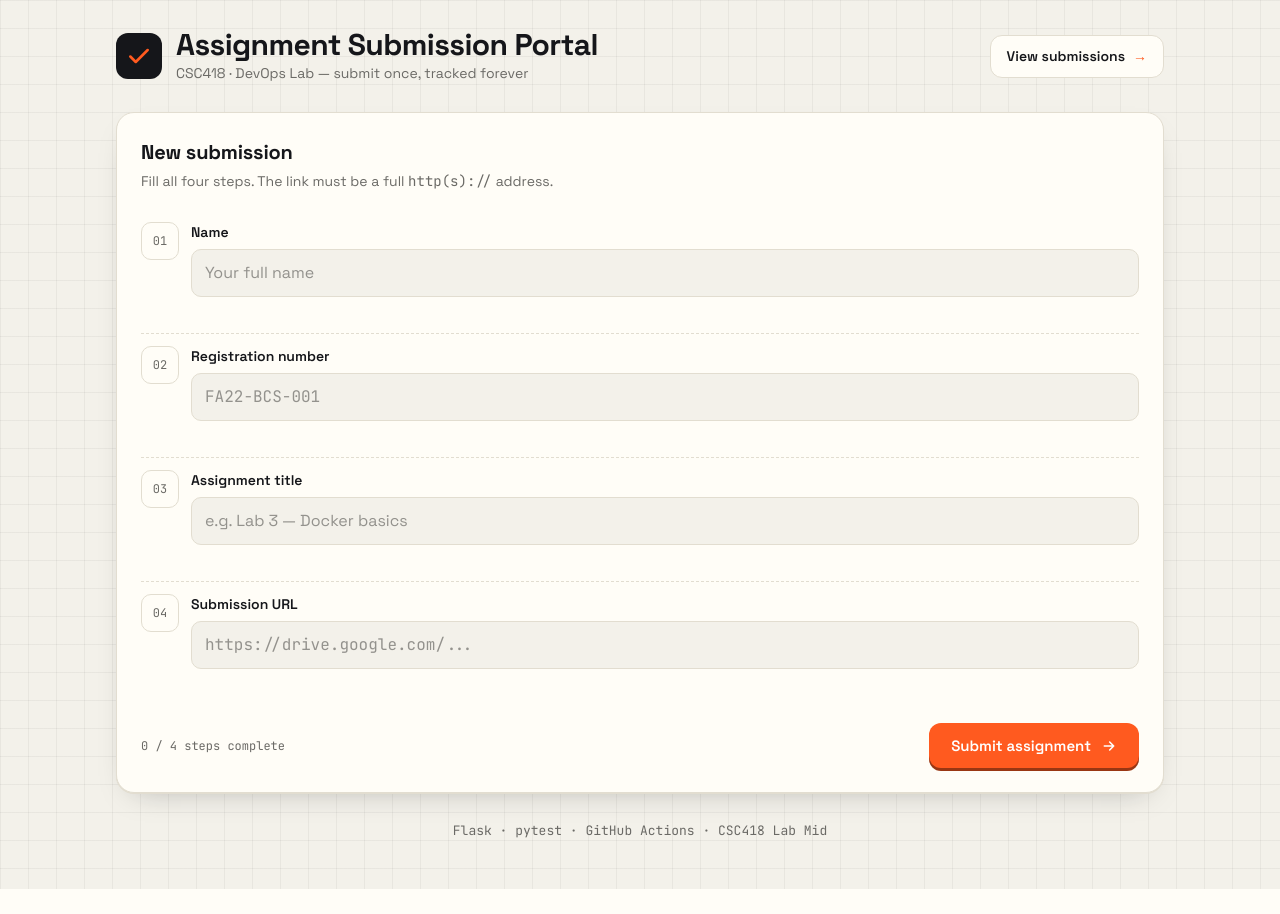
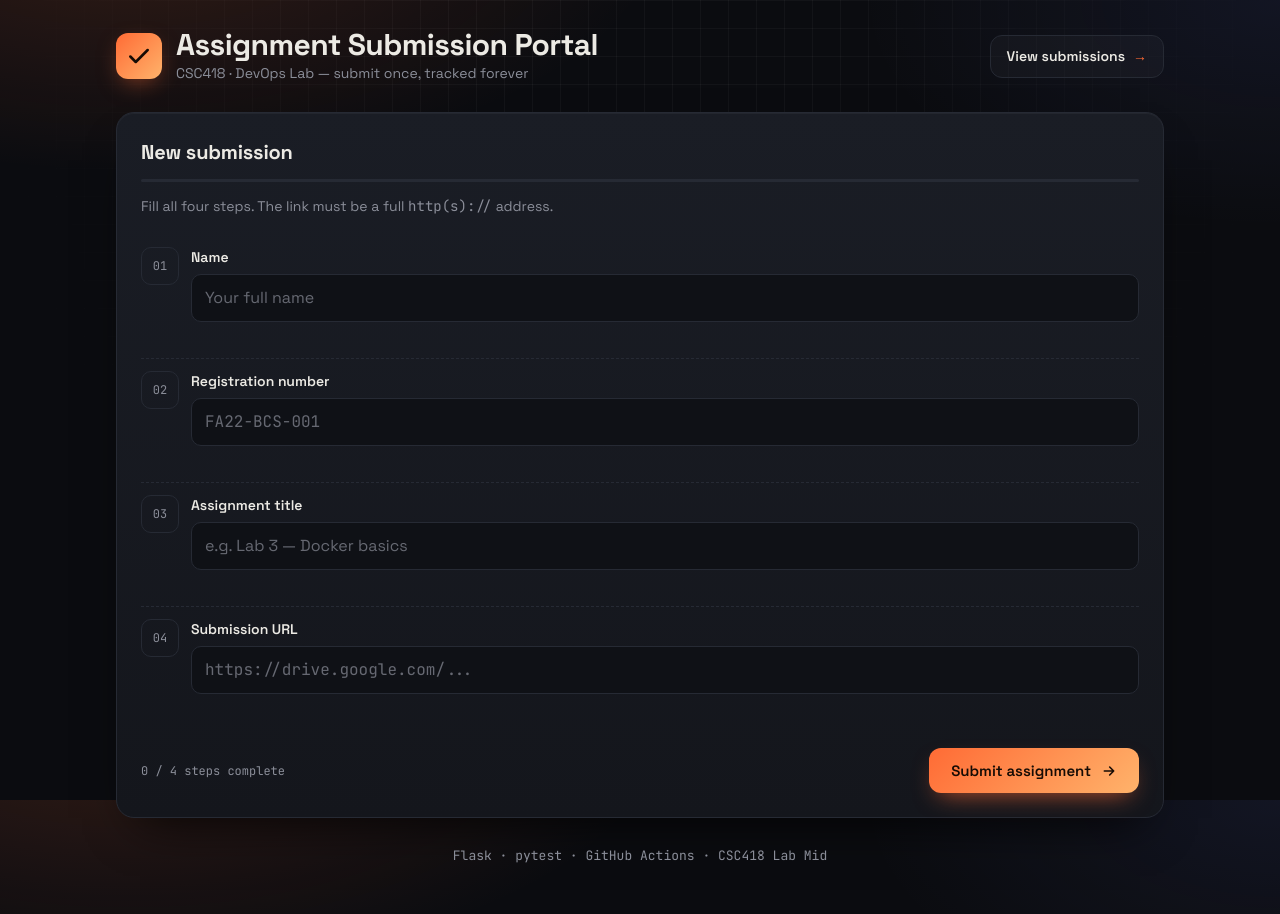
Before and after one commit to sp23-bcs-009-ops/assignment-portal, a Flask app: page / in a window 1280 px wide. Before the commit the page ends 889 px from the top, so only its background shows below. Run offline with Flask 3, Linux system fonts and the light colour scheme.

Commit message:
Switch the portal to a dark theme
Always-dark palette with an orange glow, gradient button and logo,
a progress line that fills as fields are completed, and glowing
step numbers. Validation, routes and tests are unchanged.

Co-Authored-By: Claude Opus 5.5 <noreply@anthropic.com>

```diff
--- a/templates/index.html
+++ b/templates/index.html
@@ -2,6 +2,7 @@
 <html lang="en">
 <head>
   <meta charset="utf-8">
+  <meta name="color-scheme" content="dark">
   <meta name="viewport" content="width=device-width, initial-scale=1">
   <title>Assignment Submission Portal</title>
   <link rel="preconnect" href="https://fonts.googleapis.com">
@@ -9,23 +10,28 @@
   <link href="https://fonts.googleapis.com/css2?family=Space+Grotesk:wght@400;500;600;700&family=JetBrains+Mono:wght@400;600&display=swap" rel="stylesheet">
   <style>
     :root {
-      --bg: #f3f1ea; --panel: #fffdf7; --ink: #15161a; --muted: #6b6a66; --line: #e2ddd0;
-      --accent: #ff5a1f; --accent-ink: #fff; --ok: #0f8a5f; --ok-bg: #e3f5ec; --bad: #c42b1c; --bad-bg: #fde9e6;
-      --grid: rgba(21,22,26,.05); --shadow: 0 1px 0 var(--line), 0 12px 30px -18px rgba(21,22,26,.35);
-    }
-    @media (prefers-color-scheme: dark) {
-      :root {
-        --bg: #0f1013; --panel: #17181d; --ink: #f1efe8; --muted: #9a9890; --line: #2a2b31;
-        --accent: #ff7a45; --accent-ink: #15161a; --ok: #3ccf91; --ok-bg: #11291f; --bad: #ff7b6b; --bad-bg: #2f1512;
-        --grid: rgba(255,255,255,.035); --shadow: 0 1px 0 var(--line), 0 12px 30px -18px rgba(0,0,0,.8);
-      }
+      color-scheme: dark;
+      --bg: #0b0c10; --panel: #14161c; --panel-2: #1a1d25; --field: #0f1116;
+      --ink: #eceae4; --muted: #8b8e99; --line: #262a34;
+      --accent: #ff6b35; --accent-2: #ffb36b; --accent-ink: #160b04;
+      --ok: #34d399; --ok-bg: rgba(52,211,153,.10); --bad: #ff6b6b; --bad-bg: rgba(255,107,107,.10);
+      --shadow: 0 1px 0 rgba(255,255,255,.04) inset, 0 24px 48px -24px rgba(0,0,0,.9);
     }
     * { box-sizing: border-box; }
+    ::selection { background: var(--accent); color: var(--accent-ink); }
     body {
-      margin: 0; color: var(--ink); font: 16px/1.5 "Space Grotesk", system-ui, sans-serif;
-      background-color: var(--bg);
-      background-image: linear-gradient(var(--grid) 1px, transparent 1px), linear-gradient(90deg, var(--grid) 1px, transparent 1px);
+      margin: 0; min-height: 100vh; color: var(--ink); font: 16px/1.5 "Space Grotesk", system-ui, sans-serif;
+      background:
+        radial-gradient(900px 420px at 10% -10%, rgba(255,107,53,.16), transparent 60%),
+        radial-gradient(700px 380px at 100% 0%, rgba(110,130,255,.08), transparent 60%),
+        var(--bg);
+      background-attachment: fixed;
+    }
+    body::before {
+      content: ""; position: fixed; inset: 0; pointer-events: none; z-index: -1;
+      background-image: linear-gradient(rgba(255,255,255,.035) 1px, transparent 1px), linear-gradient(90deg, rgba(255,255,255,.035) 1px, transparent 1px);
       background-size: 28px 28px;
+      -webkit-mask-image: radial-gradient(ellipse at top, #000 20%, transparent 75%); mask-image: radial-gradient(ellipse at top, #000 20%, transparent 75%);
     }
     .mono { font-family: "JetBrains Mono", ui-monospace, monospace; }
     .wrap { max-width: 1080px; margin: 0 auto; padding: 28px 16px 48px; }
@@ -79,16 +85,6 @@
     .success { background: var(--ok-bg); color: var(--ok); border-color: color-mix(in srgb, var(--ok) 35%, transparent); animation: pop .4s ease; }
     @keyframes pop { from { transform: scale(.97); opacity: 0; } to { transform: none; opacity: 1; } }
 
-    /* Stats side */
-    .stats { display: grid; grid-template-columns: 1fr 1fr; gap: 12px; }
-    .stat { padding: 16px; border-radius: 14px; border: 1px solid var(--line); background: var(--bg); }
-    .stat b { display: block; font-size: 30px; line-height: 1; letter-spacing: -.03em; }
-    .stat span { font-size: 12px; color: var(--muted); text-transform: uppercase; letter-spacing: .08em; }
-    .stat.wide { grid-column: span 2; }
-    .stat.wide b { font-size: 16px; font-weight: 600; letter-spacing: 0; margin-top: 4px; }
-    .rules { margin: 18px 0 0; padding: 0; list-style: none; font-size: 14px; }
-    .rules li { display: flex; gap: 10px; padding: 8px 0; border-top: 1px dashed var(--line); }
-    .rules li::before { content: "→"; color: var(--accent); font-weight: 700; }
 
     /* Submissions */
     .list-card { margin-top: 20px; }
@@ -120,6 +116,26 @@
     .navlink { display: inline-flex; align-items: center; gap: 8px; padding: 10px 16px; border-radius: 12px; border: 1px solid var(--line); background: var(--panel); color: var(--ink); text-decoration: none; font-weight: 600; font-size: 14px; }
     .navlink:hover { border-color: var(--accent); color: var(--accent); }
     .navlink b { color: var(--accent); }
+    /* Dark theme polish */
+    .logo { background: linear-gradient(135deg, var(--accent), var(--accent-2)); box-shadow: 0 8px 24px -8px rgba(255,107,53,.6); }
+    .chip { background: rgba(255,255,255,.03); }
+    .chip i { animation: pulse 2s ease-in-out infinite; }
+    @keyframes pulse { 50% { box-shadow: 0 0 0 6px transparent; opacity: .6; } }
+    .card { background: linear-gradient(180deg, var(--panel-2), var(--panel)); }
+    .field.done .step { background: var(--accent); color: var(--accent-ink); border-color: var(--accent); box-shadow: 0 0 16px -4px rgba(255,107,53,.7); }
+    input { background: var(--field); }
+    input:hover { border-color: #353a47; }
+    input:focus { background: #11131a; }
+    button { background: linear-gradient(135deg, var(--accent), var(--accent-2)); box-shadow: 0 10px 24px -10px rgba(255,107,53,.75); }
+    button:hover { box-shadow: 0 14px 30px -10px rgba(255,107,53,.9); }
+    button:active { box-shadow: 0 6px 16px -8px rgba(255,107,53,.8); }
+    button.ghost:hover { color: var(--ink); border-color: var(--accent); box-shadow: none; }
+    .navlink { background: rgba(255,255,255,.03); }
+    tbody tr:hover { background: rgba(255,255,255,.025); }
+    .tag { background: var(--panel-2); color: var(--accent-2); }
+    .progress-bar { height: 3px; border-radius: 3px; background: var(--line); margin: 12px 0 14px; overflow: hidden; }
+    .progress-bar span { display: block; height: 100%; width: 0; background: linear-gradient(90deg, var(--accent), var(--accent-2)); transition: width .3s ease; }
+    @media (prefers-reduced-motion: reduce) { *, *::before { animation: none !important; transition: none !important; } }
   </style>
 </head>
 <body>
@@ -127,7 +143,7 @@
     <header>
       <div class="brand">
         <div class="logo" aria-hidden="true">
-          <svg viewBox="0 0 24 24" fill="none" stroke="#ff5a1f" stroke-width="2.4" stroke-linecap="round" stroke-linejoin="round"><path d="M4 12.5l5 5L20 6.5"/></svg>
+          <svg viewBox="0 0 24 24" fill="none" stroke="#160b04" stroke-width="2.4" stroke-linecap="round" stroke-linejoin="round"><path d="M4 12.5l5 5L20 6.5"/></svg>
         </div>
         <div>
           <h1>Assignment Submission Portal</h1>
@@ -140,6 +156,7 @@
     <div class="grid">
       <section class="card">
         <h2>New submission</h2>
+        <div class="progress-bar" aria-hidden="true"><span id="bar"></span></div>
         <p class="hint">Fill all four steps. The link must be a full <span class="mono">http(s)://</span> address.</p>
 
         {% if errors %}
@@ -221,6 +238,7 @@
           if (!msg) done++;
         });
         progress.textContent = done + " / 4 steps complete";
+        var bar = document.getElementById("bar"); if (bar) bar.style.width = (done * 25) + "%";
       }
       fields.forEach(f => {
         const input = f.querySelector("input");
```
Also changed, not shown: site/index.html (+42 -24 lines), site/submissions.html (+40 -24 lines), templates/submissions.html (+40 -24 lines).
